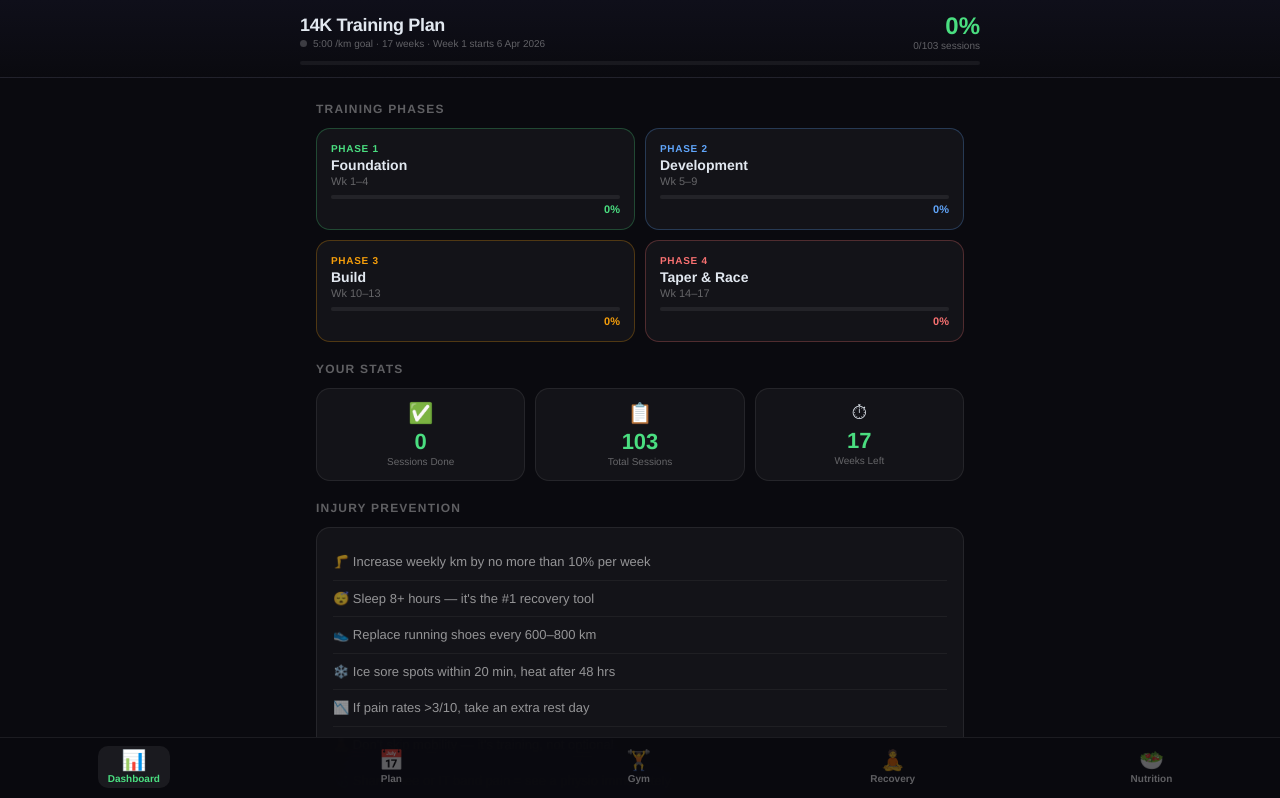
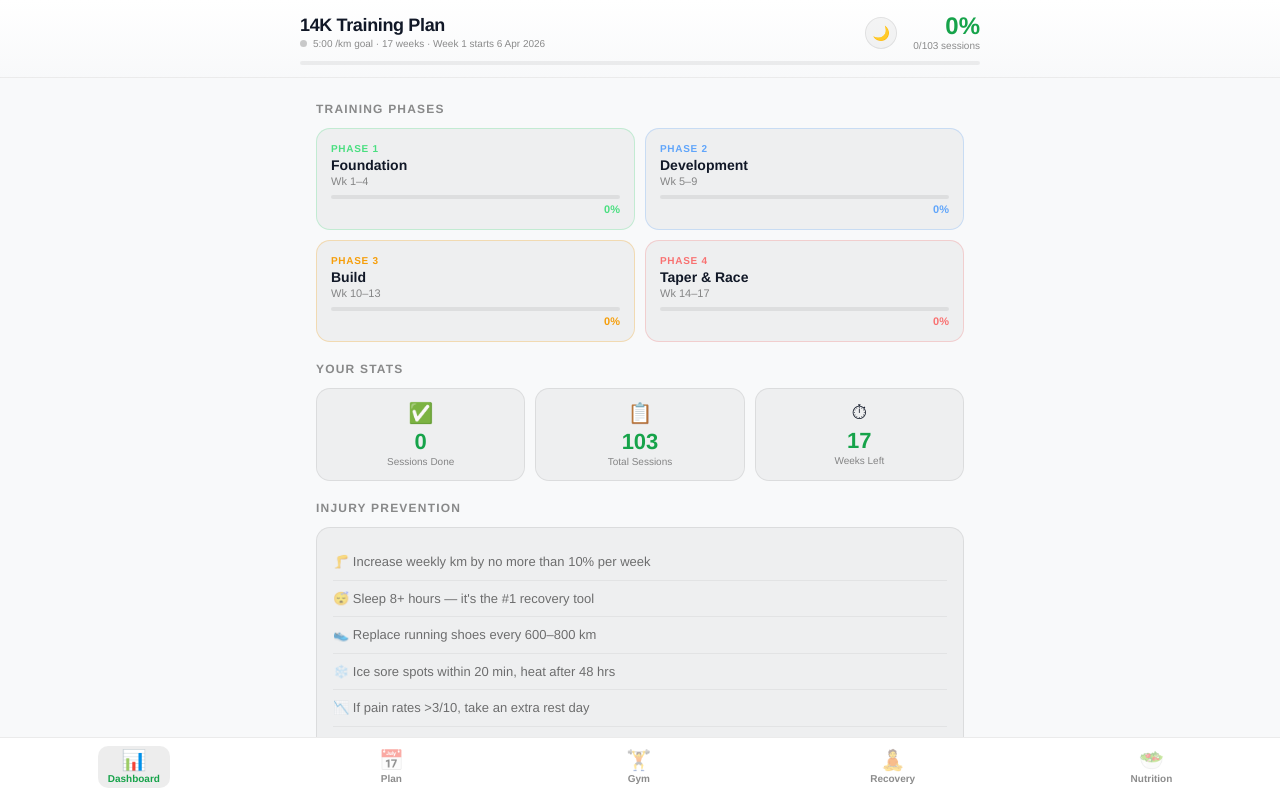
Before and after one commit to srinivasmys10/trakio, a React (Vite) app: page / in a window 1280 px wide. Shown: the top 798 px of the page. Built offline with nearby package versions, Linux system fonts and the light colour scheme; no server answers; the database is empty.

Commit message:
Added Light mode view

```diff
--- a/src/App.tsx
+++ b/src/App.tsx
@@ -40,6 +40,31 @@ export default function App() {
   const [progress, setProgress] = useState<Progress>({})
   const [loaded, setLoaded] = useState<boolean>(false)
   const [syncStatus, setSyncStatus] = useState<SyncStatus>('idle')
+  const [theme, setTheme] = useState<'dark' | 'light'>('dark')
+
+  // Theme support
+  useEffect(() => {
+    const saved = localStorage.getItem('theme') as 'dark' | 'light' | null
+    if (saved) {
+      setTheme(saved)
+      document.documentElement.setAttribute('data-theme', saved)
+    } else {
+      const prefersLight = window.matchMedia('(prefers-color-scheme: light)').matches
+      if (prefersLight) {
+        setTheme('light')
+        document.documentElement.setAttribute('data-theme', 'light')
+      }
+    }
+  }, [])
+
+  const toggleTheme = useCallback(() => {
+    setTheme(t => {
+      const next = t === 'dark' ? 'light' : 'dark'
+      document.documentElement.setAttribute('data-theme', next)
+      localStorage.setItem('theme', next)
+      return next
+    })
+  }, [])
 
   // ── Load from Supabase on mount ─────────────────────────────────────────────
   useEffect(() => {
@@ -112,7 +137,7 @@ export default function App() {
         <div style={{ fontSize: 40 }}>🏃</div>
         <div style={{ fontSize: 15, fontWeight: 600 }}>Loading training plan…</div>
         <div style={{ fontSize: 12, color: 'var(--text-muted)' }}>Opening the app</div>
-        <div style={{ width: 180, height: 3, background: 'rgba(255,255,255,0.07)', borderRadius: 2, overflow: 'hidden' }}>
+        <div style={{ width: 180, height: 3, background: 'rgba(var(--fg-rgb),0.07)', borderRadius: 2, overflow: 'hidden' }}>
           <div
             style={{
               height: '100%', width: '40%',
@@ -153,6 +178,18 @@ export default function App() {
               </div>
               <SyncDot status={syncStatus} />
             </div>
+            <div style={{ display: 'flex', alignItems: 'center', gap: 16 }}>
+              <button
+                onClick={toggleTheme}
+                style={{
+                  background: 'var(--surface)', border: '1px solid var(--border)',
+                  color: 'var(--text-primary)', borderRadius: '50%',
+                  width: 32, height: 32, display: 'flex', alignItems: 'center',
+                  justifyContent: 'center', cursor: 'pointer', fontSize: 14
+                }}
+              >
+                {theme === 'dark' ? '☀️' : '🌙'}
+              </button>
               <div style={{ textAlign: 'right' }}>
                 <div style={{ fontSize: 24, fontWeight: 800, color: 'var(--green)', lineHeight: 1 }}>
                   {pct}%
@@ -162,12 +199,13 @@ export default function App() {
                 </div>
               </div>
             </div>
+          </div>
 
           {/* Overall progress bar */}
           <div
             style={{
               marginTop: 10, height: 4,
-              background: 'rgba(255,255,255,0.06)',
+              background: 'rgba(var(--fg-rgb),0.06)',
               borderRadius: 2, overflow: 'hidden',
             }}
           >
@@ -203,7 +241,7 @@ export default function App() {
       <nav
         style={{
           position: 'fixed', bottom: 0, left: 0, right: 0,
-          background: 'rgba(10,10,15,0.97)',
+          background: 'var(--bg-header)',
           borderTop: '1px solid var(--border)',
           display: 'flex', justifyContent: 'space-around',
           padding: 'calc(8px) 0 max(12px, env(safe-area-inset-bottom))',
@@ -220,7 +258,7 @@ export default function App() {
               style={{
                 display: 'flex', flexDirection: 'column', alignItems: 'center',
                 gap: 3, padding: '4px 10px', borderRadius: 10,
-                background: active ? 'rgba(255,255,255,0.07)' : 'transparent',
+                background: active ? 'rgba(var(--fg-rgb),0.07)' : 'transparent',
                 color: active ? 'var(--green)' : 'var(--text-muted)',
                 border: 'none',
                 transition: 'all 0.2s',
--- a/src/components/CheckBox.tsx
+++ b/src/components/CheckBox.tsx
@@ -11,7 +11,7 @@ export default function CheckBox({ checked, onChange }: CheckBoxProps) {
       style={{
         width: 22,
         height: 22,
-        border: `2px solid ${checked ? 'var(--green)' : 'rgba(255,255,255,0.25)'}`,
+        border: `2px solid ${checked ? 'var(--green)' : 'rgba(var(--fg-rgb),0.25)'}`,
         borderRadius: 6,
         background: checked ? 'rgba(74,222,128,0.2)' : 'transparent',
         display: 'flex',
--- a/src/components/GymTable.tsx
+++ b/src/components/GymTable.tsx
@@ -43,7 +43,7 @@ export default function GymTable({ splitName }: GymTableProps) {
           </thead>
           <tbody>
             {split.exercises.map((ex, i) => (
-              <tr key={i} style={{ borderBottom: '1px solid rgba(255,255,255,0.04)' }}>
+              <tr key={i} style={{ borderBottom: '1px solid rgba(var(--fg-rgb),0.04)' }}>
                 <td style={{ padding: '9px 8px', color: 'var(--text-primary)', fontWeight: 600, whiteSpace: 'nowrap' }}>{ex.name}</td>
                 <td style={{ padding: '9px 8px', color: 'var(--blue)', textAlign: 'center', fontWeight: 700 }}>{ex.sets}</td>
                 <td style={{ padding: '9px 8px', color: 'var(--green)', whiteSpace: 'nowrap' }}>{ex.reps}</td>
--- a/src/components/SyncDot.tsx
+++ b/src/components/SyncDot.tsx
@@ -7,7 +7,7 @@ interface StatusConfig {
 }
 
 const STATUS_CONFIG: Record<SyncStatus, StatusConfig> = {
-  idle: { color: 'rgba(255,255,255,0.2)', label: null, glow: false },
+  idle: { color: 'rgba(var(--fg-rgb),0.2)', label: null, glow: false },
   saving: { color: '#f59e0b', label: 'Syncing…', glow: true },
   saved: { color: '#4ade80', label: 'Saved ✓', glow: false },
   error: { color: '#f87171', label: '⚠ Sync error', glow: false },
@@ -30,7 +30,7 @@ export default function SyncDot({ status }: SyncDotProps) {
           flexShrink: 0,
         }}
       />
-      <span style={{ fontSize: 10, color: 'rgba(255,255,255,0.35)' }}>
+      <span style={{ fontSize: 10, color: 'var(--text-muted)' }}>
         {s.label ?? '5:00 /km goal · 17 weeks · Week 1 starts 6 Apr 2026'}
       </span>
     </div>
--- a/src/components/WeekCard.tsx
+++ b/src/components/WeekCard.tsx
@@ -19,7 +19,7 @@ export default function WeekCard({ weekData, progress, isActive, onClick }: Week
       tabIndex={0}
       onKeyDown={(e) => e.key === 'Enter' && onClick(weekData.week)}
       style={{
-        background: isActive ? pc.bg : 'rgba(255,255,255,0.03)',
+        background: isActive ? pc.bg : 'rgba(var(--fg-rgb),0.03)',
         border: `1.5px solid ${isActive ? pc.border : 'var(--border)'}`,
         borderRadius: 12,
         padding: '13px 14px',
@@ -81,7 +81,7 @@ export default function WeekCard({ weekData, progress, isActive, onClick }: Week
         <span style={{ fontSize: 10, color: 'var(--text-muted)', whiteSpace: 'nowrap' }}>
           🏃 {completedRuns}/{weekData.runs.length} · 🏋️ {completedGym}/{weekData.gym.length}
         </span>
-        <div style={{ flex: 1, height: 3, background: 'rgba(255,255,255,0.07)', borderRadius: 2 }}>
+        <div style={{ flex: 1, height: 3, background: 'rgba(var(--fg-rgb),0.07)', borderRadius: 2 }}>
           <div style={{
             height: '100%',
             borderRadius: 2,
--- a/src/index.css
+++ b/src/index.css
@@ -22,6 +22,31 @@
   --purple: #a78bfa;
   --yellow: #facc15;
   --font-mono: 'DM Mono', monospace;
+
+  --fg-rgb: 255, 255, 255;
+  --fg-inv-rgb: 0, 0, 0;
+  color-scheme: dark;
+}
+
+[data-theme='light'] {
+  --bg: #f8f9fa;
+  --bg-header: #ffffff;
+  --surface: rgba(0, 0, 0, 0.04);
+  --surface-hover: rgba(0, 0, 0, 0.07);
+  --border: rgba(0, 0, 0, 0.08);
+  --text-primary: #111827;
+  --text-secondary: rgba(0, 0, 0, 0.55);
+  --text-muted: rgba(0, 0, 0, 0.45);
+  --green: #16a34a;
+  --blue: #2563eb;
+  --amber: #d97706;
+  --red: #ef4444;
+  --purple: #7c3aed;
+  --yellow: #ca8a04;
+
+  --fg-rgb: 0, 0, 0;
+  --fg-inv-rgb: 255, 255, 255;
+  color-scheme: light;
 }
 
 html {
@@ -52,7 +77,7 @@ body {
 }
 
 ::-webkit-scrollbar-thumb {
-  background: rgba(255, 255, 255, 0.12);
+  background: rgba(var(--fg-rgb), 0.12);
   border-radius: 2px;
 }
 
@@ -84,7 +109,7 @@ textarea {
 }
 
 textarea:focus {
-  border-color: rgba(255, 255, 255, 0.22);
+  border-color: rgba(var(--fg-rgb), 0.22);
 }
 
 /* Buttons */
--- a/src/pages/Dashboard.tsx
+++ b/src/pages/Dashboard.tsx
@@ -80,7 +80,7 @@ export default function Dashboard({ progress }: DashboardProps) {
               <div style={{ fontSize: 11, color: 'var(--text-muted)', marginBottom: 8 }}>
                 Wk {ph.weeks[0]}–{ph.weeks[ph.weeks.length - 1]}
               </div>
-              <div style={{ height: 4, background: 'rgba(255,255,255,0.07)', borderRadius: 2 }}>
+              <div style={{ height: 4, background: 'rgba(var(--fg-rgb),0.07)', borderRadius: 2 }}>
                 <div style={{ height: '100%', width: `${pct}%`, background: pc.border, borderRadius: 2, transition: 'width 0.5s' }} />
               </div>
               <div style={{ fontSize: 11, color: pc.text, marginTop: 4, textAlign: 'right', fontWeight: 700 }}>
@@ -111,7 +111,7 @@ export default function Dashboard({ progress }: DashboardProps) {
             key={i}
             style={{
               padding: '8px 0',
-              borderBottom: i < INJURY_TIPS.length - 1 ? '1px solid rgba(255,255,255,0.05)' : 'none',
+              borderBottom: i < INJURY_TIPS.length - 1 ? '1px solid rgba(var(--fg-rgb),0.05)' : 'none',
               fontSize: 13,
               color: 'var(--text-secondary)',
               lineHeight: 1.5,
@@ -130,7 +130,7 @@ export default function Dashboard({ progress }: DashboardProps) {
             key={i}
             style={{
               padding: '9px 0',
-              borderBottom: i < PROGRESSION.length - 1 ? '1px solid rgba(255,255,255,0.05)' : 'none',
+              borderBottom: i < PROGRESSION.length - 1 ? '1px solid rgba(var(--fg-rgb),0.05)' : 'none',
             }}
           >
             <div style={{ fontSize: 13, fontWeight: 700, color: 'var(--blue)', marginBottom: 3 }}>
--- a/src/pages/Gym.tsx
+++ b/src/pages/Gym.tsx
@@ -108,7 +108,7 @@ export default function Gym() {
                 </div>
 
                 {isExpanded && (
-                  <div style={{ borderTop: '1px solid var(--border)', padding: '14px 16px 18px', background: 'rgba(0,0,0,0.2)' }}>
+                  <div style={{ borderTop: '1px solid var(--border)', padding: '14px 16px 18px', background: 'rgba(var(--fg-rgb),0.05)' }}>
                     <GymTable splitName={name} />
                   </div>
                 )}
--- a/src/pages/Recovery.tsx
+++ b/src/pages/Recovery.tsx
@@ -44,7 +44,7 @@ export default function Recovery() {
             key={i}
             style={{
               padding: '8px 0',
-              borderBottom: i < WARMUP_STEPS.length - 1 ? '1px solid rgba(255,255,255,0.05)' : 'none',
+              borderBottom: i < WARMUP_STEPS.length - 1 ? '1px solid rgba(var(--fg-rgb),0.05)' : 'none',
               display: 'flex',
               gap: 10,
               alignItems: 'flex-start',
@@ -70,7 +70,7 @@ export default function Recovery() {
             key={i}
             style={{
               padding: '8px 0',
-              borderBottom: i < COOLDOWN_STEPS.length - 1 ? '1px solid rgba(255,255,255,0.05)' : 'none',
+              borderBottom: i < COOLDOWN_STEPS.length - 1 ? '1px solid rgba(var(--fg-rgb),0.05)' : 'none',
               display: 'flex',
               gap: 10,
               alignItems: 'flex-start',
@@ -96,7 +96,7 @@ export default function Recovery() {
             key={i}
             style={{
               padding: '8px 0',
-              borderBottom: i < REST_TIPS.length - 1 ? '1px solid rgba(255,255,255,0.05)' : 'none',
+              borderBottom: i < REST_TIPS.length - 1 ? '1px solid rgba(var(--fg-rgb),0.05)' : 'none',
               display: 'flex', gap: 10, alignItems: 'flex-start',
             }}
           >
```
Also changed, not shown: src/pages/Nutrition.tsx (+5 -5 lines), src/pages/Plan.tsx (+7 -7 lines). Lines whose indentation alone changed are shown as unchanged.
